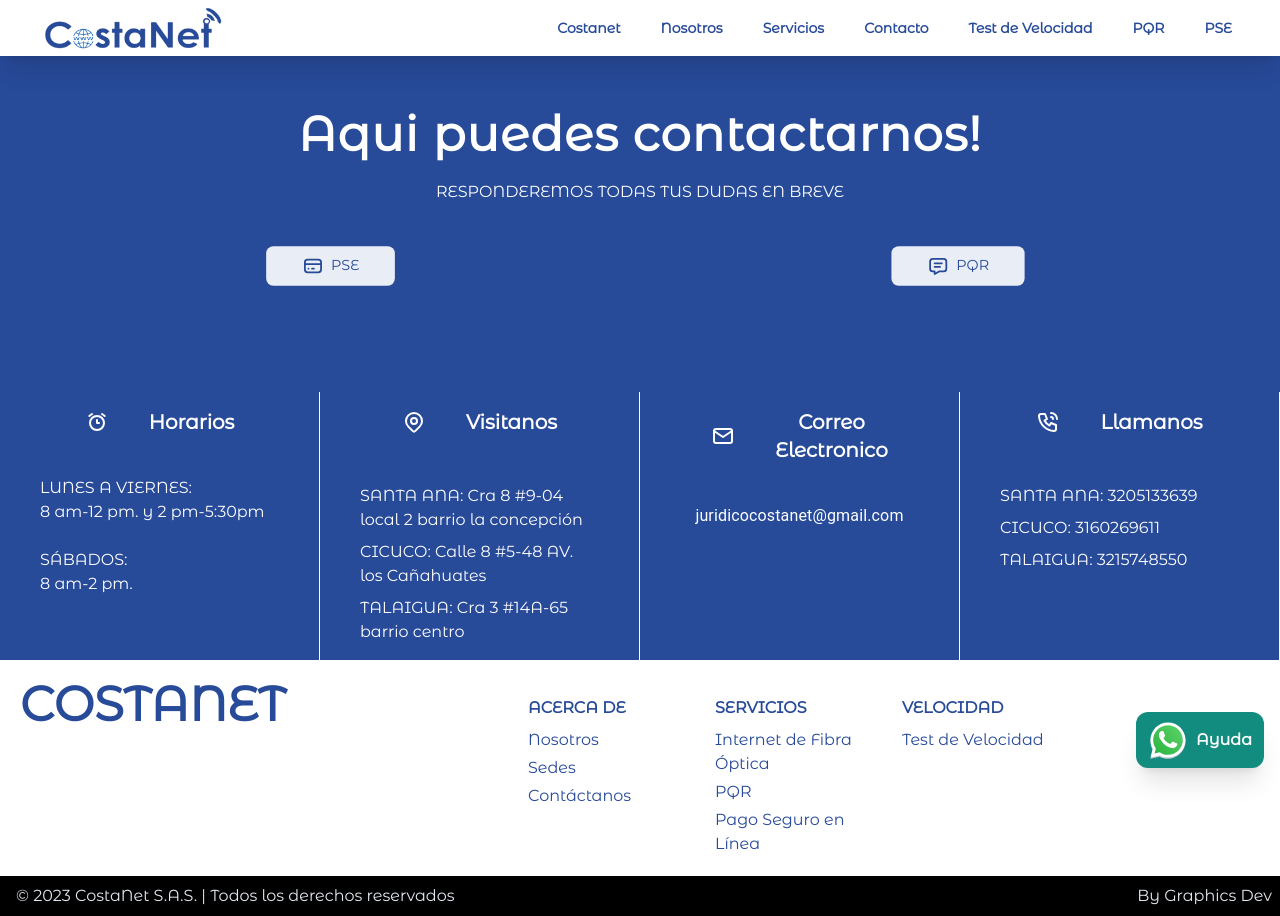
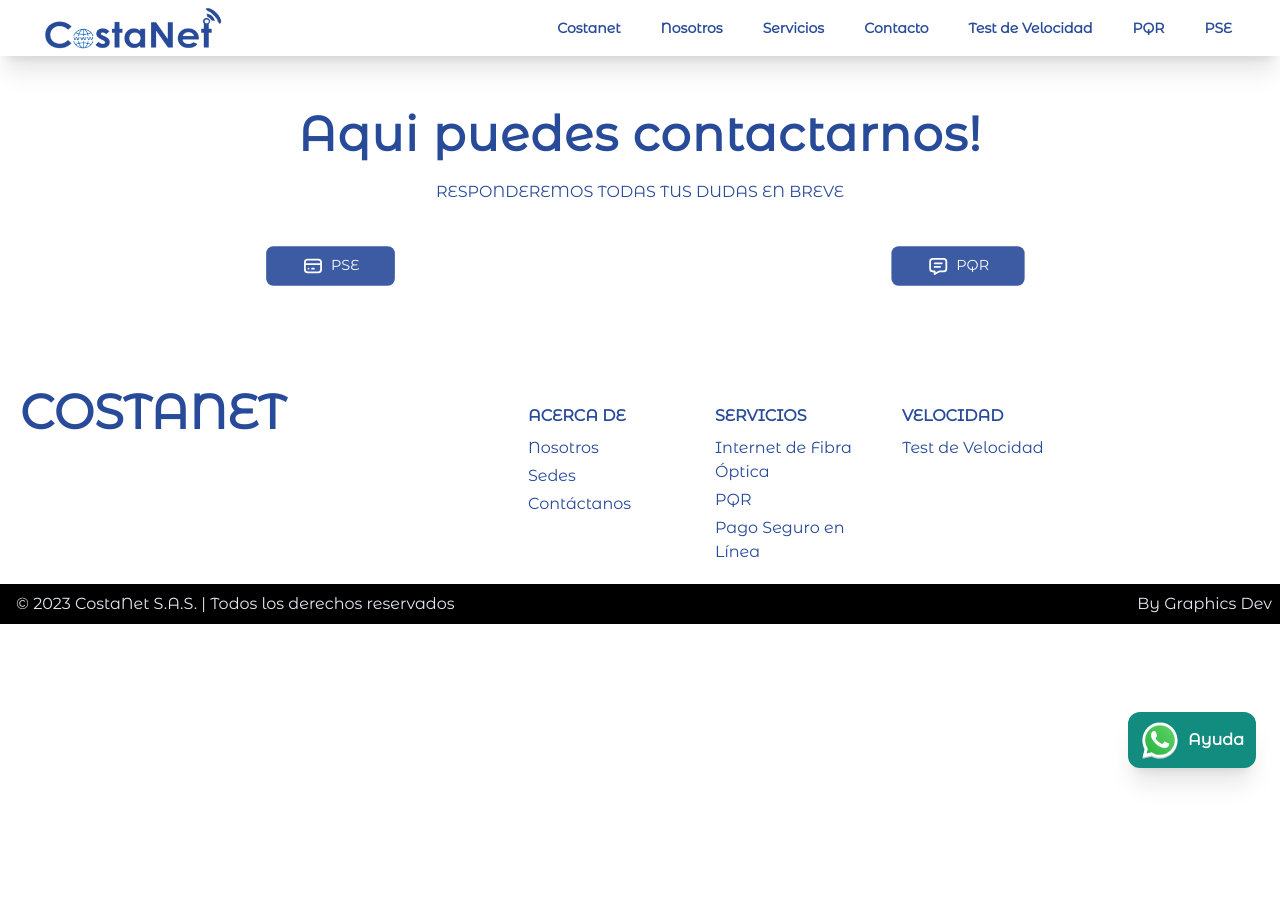
Before and after one commit to labs-company/costanet, a Next.js app: page /contacto in a window 1280 px wide. After the commit the page ends 800 px from the top, so only its background shows below. Built offline with nearby package versions, Linux system fonts and the light colour scheme.

Commit message:
fix: Add right WhatsApp

```diff
--- a/app/contacto/page.tsx
+++ b/app/contacto/page.tsx
@@ -6,11 +6,12 @@
 import email from "@/public/email.png";
 import tlf from "@/public/logos/tlf.png";
 import Link from "next/link";
+import contactImage from "@/public/contact.jpg";
 
 export default function PageContacto() {
   return (
     <>
-      <section className="bg-letter font-monset" id="contacto">
+      <section className="font-monset text-letter" id="contacto">
         <article style={{ padding: "3rem" }}>
           <div
             style={{
@@ -20,10 +21,10 @@
               justifyContent: "flex-end",
             }}
           >
-            <h2 className="text-white font-bold text-5xl tracking-wide leading-tight text-center">
+            <h2 className="font-bold text-5xl tracking-wide leading-tight text-center">
               Aqui puedes contactarnos!
             </h2>
-            <h5 className="text-center text-white p-4">
+            <h5 className="text-center p-4">
               RESPONDEREMOS TODAS TUS DUDAS EN BREVE
             </h5>
           </div>
@@ -39,7 +40,7 @@
             <div className="w-full flex justify-center p-2 m-4">
               <Link
                 href="/pse"
-                className="flex-row justify-center bg-white text-letter cursor-pointer hover:bg-sky-600 focus:ring-4 focus:outline-none focus:ring-[#1da1f2]/50 font-medium rounded-lg px-10 py-2.5 text-center inline-flex items-center dark:focus:ring-[#1da1f2]/55 mr-2 mb-2 hover:shadow-lg transition-all duration-200 ease-in-out hover:scale-110 scale-90 gap-x-2 opacity-90 hover:opacity-100"
+                className="flex-row justify-center bg-letter text-white cursor-pointer hover:bg-sky-600 focus:ring-4 focus:outline-none focus:ring-[#1da1f2]/50 font-medium rounded-lg px-10 py-2.5 text-center inline-flex items-center dark:focus:ring-[#1da1f2]/55 mr-2 mb-2 hover:shadow-lg transition-all duration-200 ease-in-out hover:scale-110 scale-90 gap-x-2 opacity-90 hover:opacity-100"
               >
                 <svg
                   xmlns="http://www.w3.org/2000/svg"
@@ -65,7 +66,7 @@
             <div className="w-full flex justify-center p-2">
               <Link
                 href="/pqrs"
-                className="flex-row justify-center bg-white text-letter cursor-pointer hover:bg-sky-600 focus:ring-4 focus:outline-none focus:ring-[#1da1f2]/50 font-medium rounded-lg px-10 py-2.5 text-center inline-flex items-center dark:focus:ring-[#1da1f2]/55 mr-2 mb-2 hover:shadow-lg transition-all duration-200 ease-in-out hover:scale-110 scale-90 gap-x-2 opacity-90 hover:opacity-100"
+                className="flex-row justify-center bg-letter text-white cursor-pointer hover:bg-sky-600 focus:ring-4 focus:outline-none focus:ring-[#1da1f2]/50 font-medium rounded-lg px-10 py-2.5 text-center inline-flex items-center dark:focus:ring-[#1da1f2]/55 mr-2 mb-2 hover:shadow-lg transition-all duration-200 ease-in-out hover:scale-110 scale-90 gap-x-2 opacity-90 hover:opacity-100"
               >
                 <svg
                   xmlns="http://www.w3.org/2000/svg"
@@ -89,182 +90,6 @@
             </div>
           </div>
         </article>
-        <Grid container sx={{ paddingTop: "1.5rem", color: "#fff" }}>
-          <Grid xs={12} sm={6} md={3}>
-            <Box
-              sx={{
-                height: "100%",
-                borderRight: "1px solid",
-                padding: "1rem",
-              }}
-            >
-              <Container>
-                <div className="flex justify-center gap-10 items-center pb-10">
-                  {/* <Image src={horarios} alt="horario" className="w-auto h-10" /> */}
-                  <svg
-                    xmlns="http://www.w3.org/2000/svg"
-                    className="icon icon-tabler icon-tabler-alarm"
-                    width="24"
-                    height="24"
-                    viewBox="0 0 24 24"
-                    strokeWidth="2"
-                    stroke="currentColor"
-                    fill="none"
-                    strokeLinecap="round"
-                    strokeLinejoin="round"
-                  >
-                    <path stroke="none" d="M0 0h24v24H0z" fill="none"></path>
-                    <path d="M12 13m-7 0a7 7 0 1 0 14 0a7 7 0 1 0 -14 0"></path>
-                    <path d="M12 10l0 3l2 0"></path>
-                    <path d="M7 4l-2.75 2"></path>
-                    <path d="M17 4l2.75 2"></path>
-                  </svg>
-                  <h3 className="text-xl font-bold">Horarios</h3>
-                </div>
-                <ul>
-                  <li className="uppercase">Lunes a viernes:</li>
-                  <p> 8 am-12 pm. y 2 pm-5:30pm</p>
-                  <br />
-                  <li className="uppercase"> Sábados: </li>
-                  <p>8 am-2 pm.</p>
-                </ul>
-              </Container>
-            </Box>
-          </Grid>
-          <Grid xs={12} sm={6} md={3}>
-            <Box
-              sx={{
-                height: "max-content",
-                borderRight: "1px solid  ",
-                padding: "1rem",
-              }}
-            >
-              <Container>
-                <div className="flex justify-center gap-10 items-center pb-10">
-                  {/* <Image
-                    src={locacion}
-                    alt="localizacion de costanet"
-                    className="w-auto h-10"
-                  /> */}
-                  <svg
-                    xmlns="http://www.w3.org/2000/svg"
-                    className="icon icon-tabler icon-tabler-map-pin"
-                    width="24"
-                    height="24"
-                    viewBox="0 0 24 24"
-                    strokeWidth="2"
-                    stroke="currentColor"
-                    fill="none"
-                    strokeLinecap="round"
-                    strokeLinejoin="round"
-                  >
-                    <path stroke="none" d="M0 0h24v24H0z" fill="none"></path>
-                    <path d="M9 11a3 3 0 1 0 6 0a3 3 0 0 0 -6 0"></path>
-                    <path d="M17.657 16.657l-4.243 4.243a2 2 0 0 1 -2.827 0l-4.244 -4.243a8 8 0 1 1 11.314 0z"></path>
-                  </svg>
-                  <h3 className="text-xl font-bold">Visitanos</h3>
-                </div>
-                <ul>
-                  <li className="font-light pt-2">
-                    <strong>SANTA ANA:</strong> Cra 8 #9-04 local 2 barrio la
-                    concepción{" "}
-                  </li>
-                  <li className="font-light pt-2">
-                    <strong>CICUCO:</strong> Calle 8 #5-48 AV. los Cañahuates
-                  </li>
-                  <li className="font-light pt-2">
-                    <strong>TALAIGUA:</strong> Cra 3 #14A-65 barrio centro
-                  </li>
-                </ul>
-              </Container>
-            </Box>
-          </Grid>
-          <Grid xs={12} sm={6} md={3}>
-            <Box
-              sx={{
-                height: "100%",
-                borderRight: "1px solid",
-                padding: "1rem",
-              }}
-            >
-              <Container>
-                <div className="flex justify-center gap-10 items-center pb-10">
-                  {/* <Image
-                    src={email}
-                    alt="correo de costanet"
-                    className="w-auto h-10"
-                  /> */}
-                  <svg
-                    xmlns="http://www.w3.org/2000/svg"
-                    className="icon icon-tabler icon-tabler-mail"
-                    width="24"
-                    height="24"
-                    viewBox="0 0 24 24"
-                    strokeWidth="2"
-                    stroke="currentColor"
-                    fill="none"
-                    strokeLinecap="round"
-                    strokeLinejoin="round"
-                  >
-                    <path stroke="none" d="M0 0h24v24H0z" fill="none"></path>
-                    <path d="M3 7a2 2 0 0 1 2 -2h14a2 2 0 0 1 2 2v10a2 2 0 0 1 -2 2h-14a2 2 0 0 1 -2 -2v-10z"></path>
-                    <path d="M3 7l9 6l9 -6"></path>
-                  </svg>
-                  <h3 className="text-xl font-bold text-center">
-                    Correo <br /> Electronico
-                  </h3>
-                </div>
-                <Typography className="sm:text-center">
-                  juridicocostanet@gmail.com
-                </Typography>
-              </Container>
-            </Box>
-          </Grid>
-          <Grid xs={12} sm={6} md={3}>
-            <Box
-              sx={{
-                height: "100%",
-                borderRight: "1px solid",
-                padding: "1rem",
-              }}
-            >
-              <Container>
-                <div className="flex justify-center gap-10 items-center pb-10">
-                  {/* <Image src={tlf} alt="horario" className="w-auto h-10" /> */}
-                  <svg
-                    xmlns="http://www.w3.org/2000/svg"
-                    className="icon icon-tabler icon-tabler-phone-call"
-                    width="24"
-                    height="24"
-                    viewBox="0 0 24 24"
-                    strokeWidth="2"
-                    stroke="currentColor"
-                    fill="none"
-                    strokeLinecap="round"
-                    strokeLinejoin="round"
-                  >
-                    <path stroke="none" d="M0 0h24v24H0z" fill="none"></path>
-                    <path d="M5 4h4l2 5l-2.5 1.5a11 11 0 0 0 5 5l1.5 -2.5l5 2v4a2 2 0 0 1 -2 2a16 16 0 0 1 -15 -15a2 2 0 0 1 2 -2"></path>
-                    <path d="M15 7a2 2 0 0 1 2 2"></path>
-                    <path d="M15 3a6 6 0 0 1 6 6"></path>
-                  </svg>
-                  <h3 className="text-xl font-bold">Llamanos</h3>
-                </div>
-                <ul>
-                  <li className="font-light pt-2">
-                    <strong>SANTA ANA:</strong> 3205133639
-                  </li>
-                  <li className="font-light pt-2">
-                    <strong>CICUCO:</strong> 3160269611
-                  </li>
-                  <li className="font-light pt-2">
-                    <strong>TALAIGUA:</strong> 3215748550
-                  </li>
-                </ul>
-              </Container>
-            </Box>
-          </Grid>
-        </Grid>
       </section>
     </>
   );
--- a/app/nosotros/page.tsx
+++ b/app/nosotros/page.tsx
@@ -8,7 +8,7 @@
   return (
     <>
       <section
-        className="bg-section w-full bg-no-repeat bg-cover flex justify-center items-center md:bg-center bg-center xl:h-screen font-monset"
+        className="w-full bg-no-repeat bg-cover flex justify-center items-center md:bg-center bg-center xl:h-screen font-monset"
         style={{
           backgroundImage: `url(${backgroundus.src})`,
         }}
--- a/components/ButtonWhatsapp.tsx
+++ b/components/ButtonWhatsapp.tsx
@@ -7,7 +7,7 @@
       href="https://wa.me/573205133639?text=Hola%20¡Estoy%20interesado%20en%20sus%20servicios!"
       target="_blank"
       rel="noopener noreferrer"
-      className="fixed right-4 bottom-8 bg-green px-3 rounded-xl shadow-xl bg-green-50 transition-all font-monset text-white flex justify-center py-2 items-center gap-2 font-bold hover:bg-green-100"
+      className="fixed right-6 bottom-8 bg-green px-3 rounded-xl shadow-xl bg-green-50 transition-all font-monset text-white flex justify-center py-2 items-center gap-2 font-bold hover:bg-green-100 hover:cursor-pointer z-20"
     >
       <Image src={whatsAppIcon} alt="WhatsApp" className="w-10 h-10" />
       Ayuda
```
Also changed, not shown: public/contact.jpg (added).
